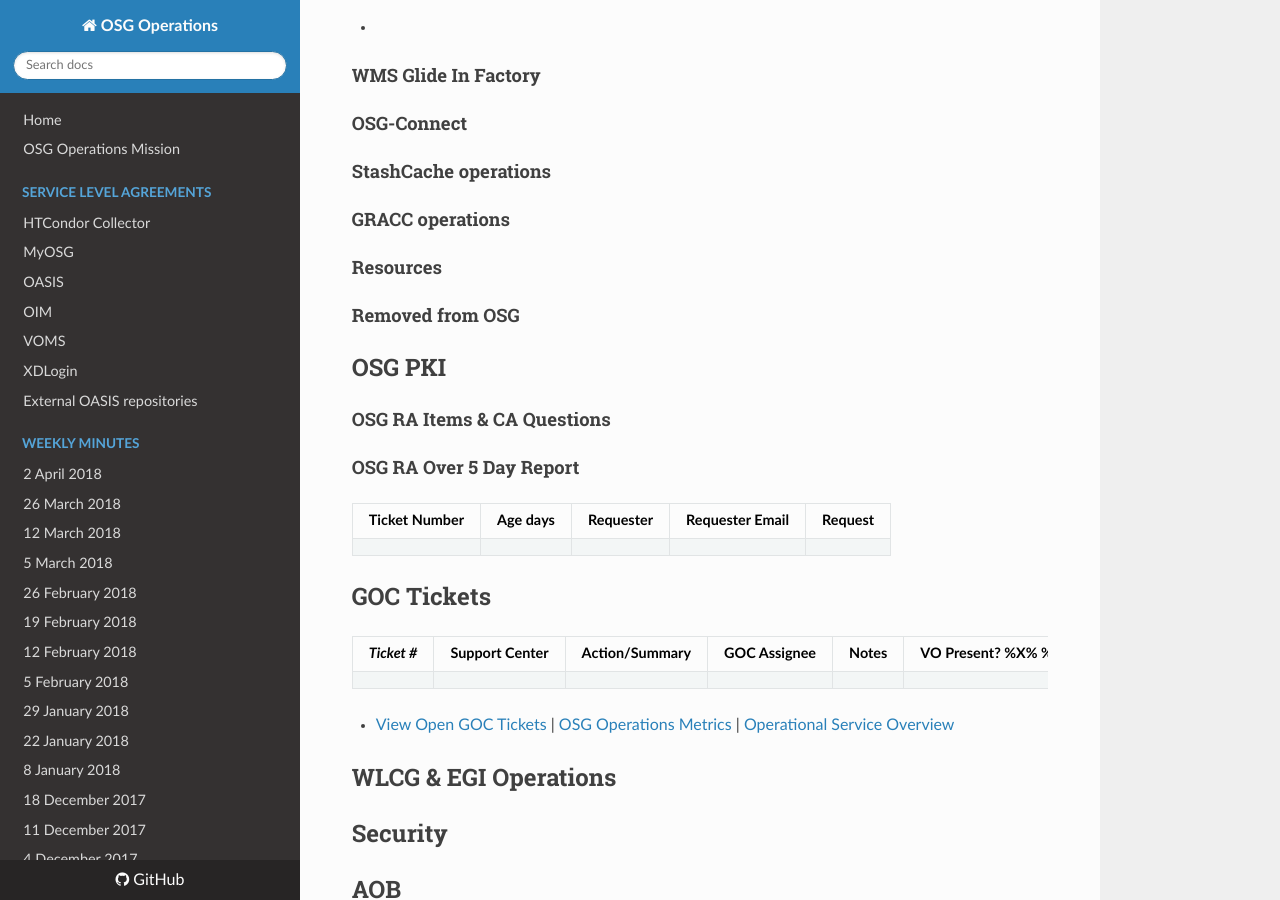
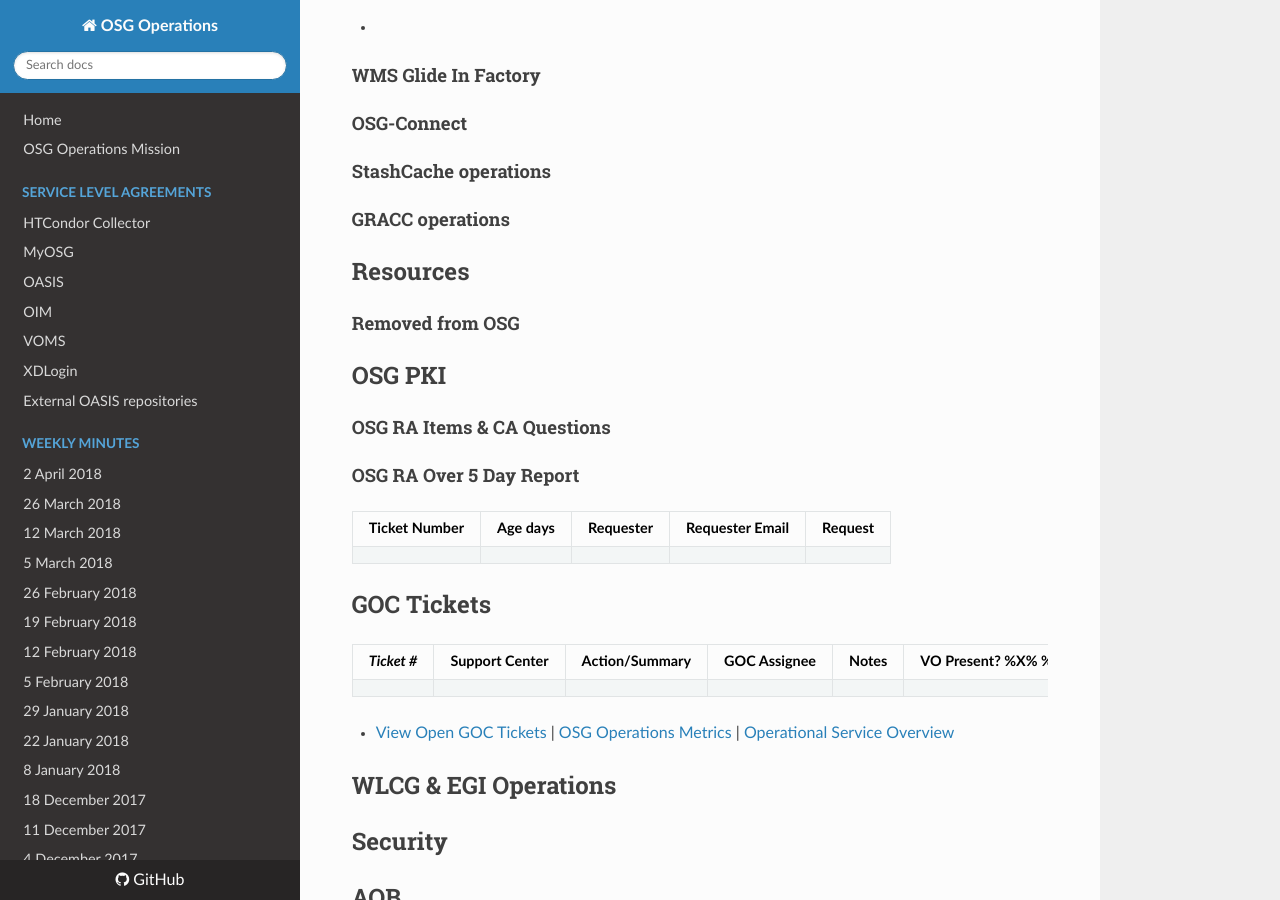
Before and after one commit to osg-htc/operations, an MkDocs documentation site: the page built from docs/WeeklyMinutes/09Apr2018.md, in a window 1280 px wide and 900 px high, scrolled down 1100 px. Built offline with MkDocs 1.6.1, drawn with Linux system fonts in a browser that asks for light colours; nearby versions of some CDN libraries; old or Windows-style settings are respelled for this version of MkDocs.

Commit message:
Update 09Apr2018.md

```diff
--- a/docs/WeeklyMinutes/09Apr2018.md
+++ b/docs/WeeklyMinutes/09Apr2018.md
@@ -43,7 +43,7 @@
 
 #### GRACC operations
 
-#### Resources
+## Resources
 
 #### Removed from OSG
 
```
